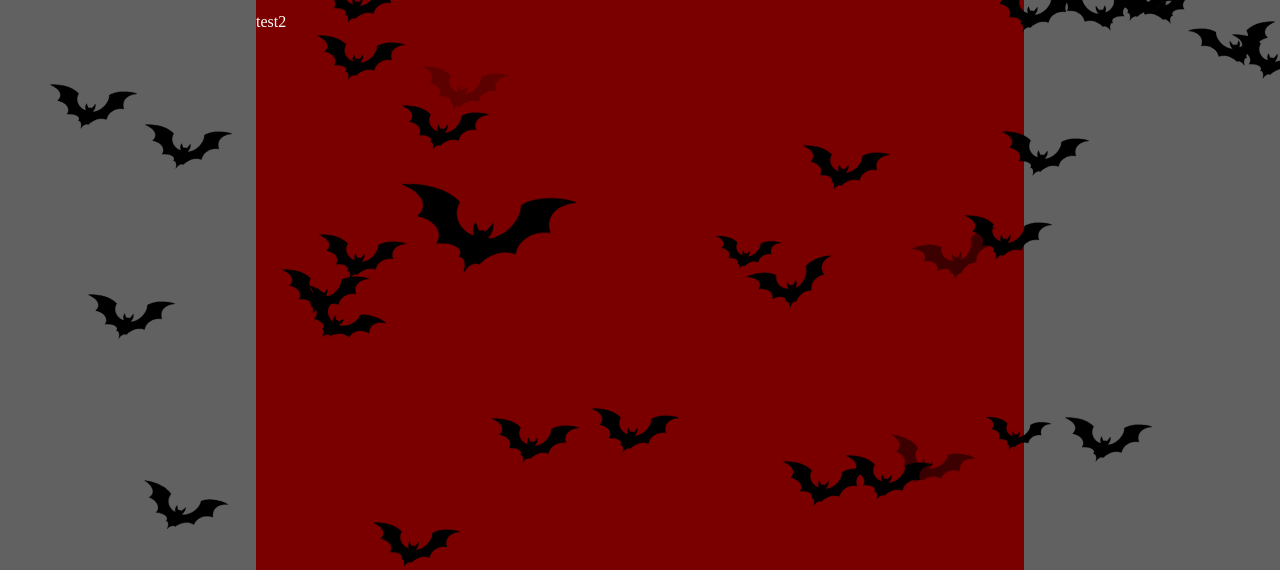
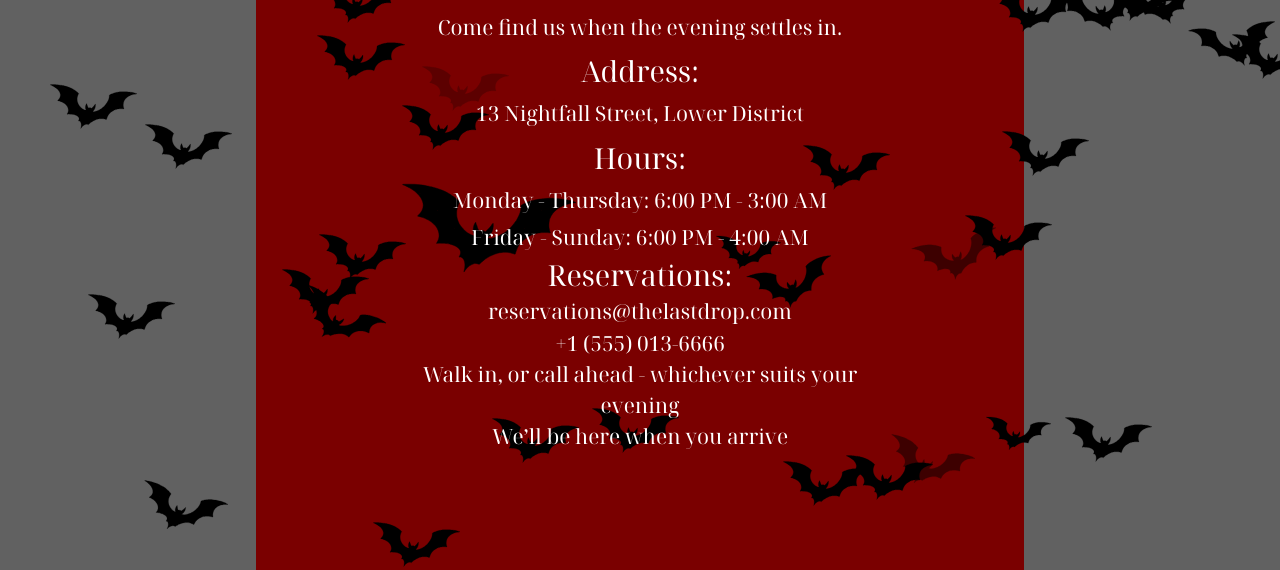
Before and after one commit to pilzpuffer/vampire-restaurant, a website built with webpack: page src/template.html in a window 1280 px wide. Both pictures are taken after a click on the button "Reach". Shown: the part 230-800 px from the top of the page. Built offline with nearby package versions, Linux system fonts and the light colour scheme.

Commit message:
Add text for the contact section and an alternative 'vampire' version for it

```diff
--- a/src/contact.js
+++ b/src/contact.js
@@ -1,13 +1,81 @@
-//make 'normal' contact text for any humans that would unknowingly
-//step into this place. BUT the text should change on hover
+import bloodIcon from "./assets/img/blood.svg";
+
+let state = {
+        vampire: false
+    };
 
 let contactDisplay = function() {
+
     let content = document.querySelector("#content");
 
     let contactBlock = document.createElement("div");
     contactBlock.classList.add("contact-text");
-    contactBlock.textContent = 'test2'
-    content.appendChild(contactBlock);
+
+    let addLine = function(text) {
+        let newLine = document.createElement("div");
+        newLine.textContent = text;
+
+        if ((text.includes(":") && !text.includes(" ")) || (text.includes(":") && state.vampire === true)) {
+            newLine.classList.add("contact-title");
+        } else if (text.includes("announce") || text.includes("consent") || text.includes("admitted")) {
+
+        }
+
+        contactBlock.appendChild(newLine);
+    }
+
+    let normalText = function() {
+        addLine("Come find us when the evening settles in.");
+
+        addLine("Address:");
+        addLine("13 Nightfall Street, Lower District");
+
+        addLine("Hours:");
+        addLine("Monday - Thursday: 6:00 PM - 3:00 AM");
+        addLine("Friday - Sunday: 6:00 PM - 4:00 AM");
+
+        addLine("Reservations:");
+        addLine("reservations@thelastdrop.com");
+        addLine("+1 (555) 013-6666");
+        addLine("Walk in, or call ahead - whichever suits your evening");
+        addLine("We’ll be here when you arrive");
+
+        content.appendChild(contactBlock);
+        contactBlock.addEventListener("mouseover", function() {
+        if (event.target === contactBlock.firstChild) {
+            contactBlock.firstChild.style.fontWeight = "bold";
+        } else {
+            contactBlock.firstChild.style.fontWeight = ""
+        }
+    })
+    }
+
+    let vampireText = function() {
+        addLine("We await your arrival.");
+
+        addLine("Address:");
+        addLine("13 Nightfall Street, Lower District");
+
+        addLine("Hours:");
+        addLine("From sunset until the first light of dawn");
+
+        addLine("House Protocol:");
+        addLine("Guests are expected to announce themselves");
+        addLine("No indulgence without consent of the House");
+        addLine("Those who pursue the hunt will not be admitted");
+
+        addLine("The night is yours to enjoy.");
+
+        content.appendChild(contactBlock);
+    }
+
+    state.vampire ? vampireText() : normalText();
+
+    contactBlock.firstChild.addEventListener("click", function() {
+        contactBlock.replaceChildren();
+        state.vampire = true;
+        vampireText();
+    })
 }
 
-export { contactDisplay };
+export { contactDisplay, state };
--- a/src/style.css
+++ b/src/style.css
@@ -78,7 +78,7 @@ body {
     overflow-y: visible;
     min-height: 100vh;
     height: 100%;
-    min-width: 960px;
+    /* min-width: 960px; */
 
     color: var(--bone);
 }
@@ -136,9 +136,9 @@ nav > button {
 }
 
 #content {
-    min-height: calc(100vh - 15rem);
+    min-height: calc(100vh - 14.72rem);
     padding-bottom: 2rem;
-    margin-top: -1px;
+    margin-top: -5px;
 }
 
 #center-title {
@@ -157,7 +157,7 @@ nav > button {
     visibility: hidden;
 }
 
-.home-text {
+.home-text, .contact-text {
     display: grid;
     place-items: center;
     grid-template-rows: repeat(5, 1fr);
@@ -166,11 +166,16 @@ nav > button {
     margin: auto;
 }
 
-.home-text > div {
+.home-text > div,
+.contact-text > div {
     font-size: 1.3rem;
     font-family: "Noto Serif";
     text-align: center;
     z-index: 2;
+}
+
+.contact-title {
+    font-size: 1.8rem !important;
 }
 
 .menu-nav {
@@ -340,10 +345,3 @@ button > img {
 .goliath {
     transform: scale(2)
 }
-
-
-@media (max-width: 960px) {
-    #content {
-        width: 90%;
-    }
-}
```
